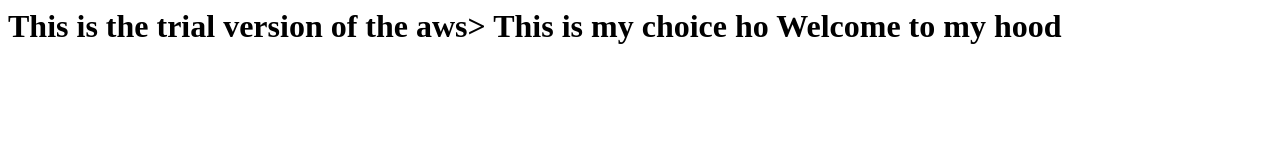
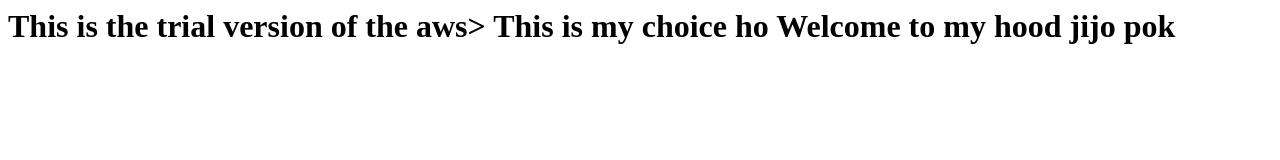
Before and after one commit to arpansaini/Test2, a plain HTML site: page index.html in a window 1280 px wide. Drawn offline with Linux system fonts and the light colour scheme.

Commit message:
final i changes

```diff
--- a/index.html
+++ b/index.html
@@ -1,3 +1,6 @@
 <h1> This is the trial version of the aws>
 This is my choice ho
 Welcome to my hood
+
+jijo
+pok
```
